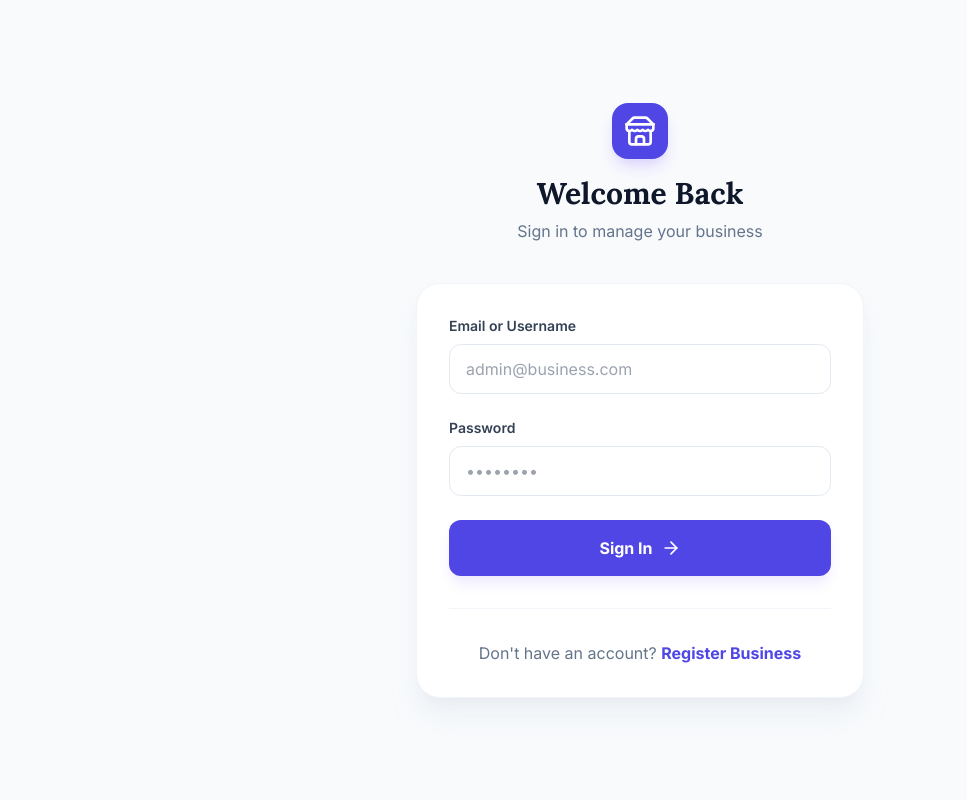
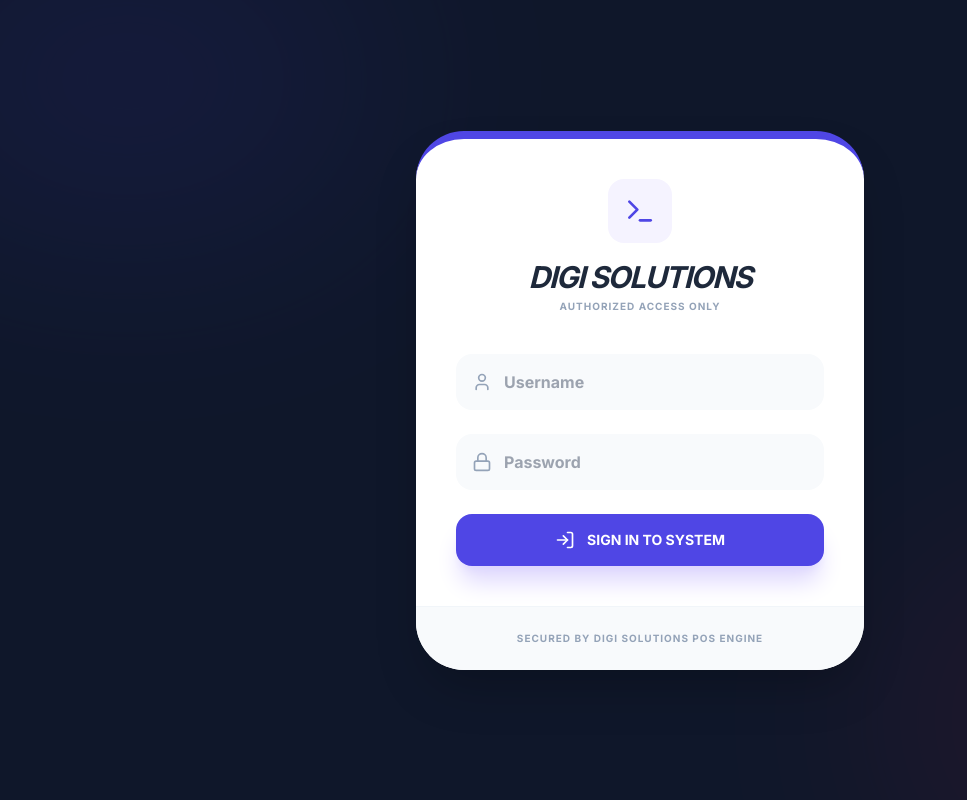
Before and after one commit to ThanushDev/Smart-POS-System, a React (Vite) app: page / in a window 1280 px wide. Shown: the whole page, without its empty margins (0-967 px from the left). Built offline with nearby package versions, Linux system fonts and the light colour scheme; no server answers; what @radix-ui/themes would draw is missing.

Commit message:
Update Login.tsx

```diff
--- a/src/pages/Login.tsx
+++ b/src/pages/Login.tsx
@@ -1,78 +1,101 @@
 import React, { useState } from 'react';
-    import { Link, useNavigate } from 'react-router-dom';
-    import { Store, ArrowRight } from 'lucide-react';
+import axios from 'axios';
 import { toast } from 'react-toastify';
+import { LogIn, Lock, User, Terminal } from 'lucide-react';
 
 const Login = () => {
-      const navigate = useNavigate();
-      const [username, setUsername] = useState('');
-      const [password, setPassword] = useState('');
+  const [formData, setFormData] = useState({ username: '', password: '' });
+  const [isLoading, setIsLoading] = useState(false);
 
-      const handleSubmit = (e: React.FormEvent) => {
+  const handleLogin = async (e: React.FormEvent) => {
     e.preventDefault();
+    setIsLoading(true);
 
-        const users = JSON.parse(localStorage.getItem('users') || '[]');
-        const user = users.find((u: any) => u.username === username && u.password === password);
+    try {
+      const res = await axios.post('/api/auth/login', formData);
 
-        if (user) {
+      if (res.data.success) {
+        const user = res.data.user;
+
+        // 1. User තොරතුරු LocalStorage හි සේව් කිරීම (පද්ධතිය පුරා භාවිතා කිරීමට)
         localStorage.setItem('currentUser', JSON.stringify(user));
         toast.success(`Welcome back, ${user.name}!`);
-          navigate('/dashboard');
+
+        // 2. Role එක අනුව අදාළ පිටුවට යොමු කිරීම
+        if (user.role === 'Admin') {
+          // Admin නම් Dashboard එකට
+          window.location.href = '/dashboard';
         } else {
-          toast.error("Invalid credentials. Please try again.");
+          // Staff/Employee නම් කෙලින්ම Cashier Counter (New Bill) එකට
+          window.location.href = '/new-bill';
+        }
+      }
+    } catch (err: any) {
+      toast.error(err.response?.data?.message || "Login failed. Please check credentials.");
+    } finally {
+      setIsLoading(false);
     }
   };
 
   return (
-        <div className="min-h-screen bg-slate-50 flex items-center justify-center p-6">
-          <div className="w-full max-w-md">
-            <div className="text-center mb-10">
-              <div className="inline-flex p-3 bg-indigo-600 rounded-2xl mb-4 shadow-lg shadow-indigo-200">
-                <Store className="text-white" size={32} />
-              </div>
-              <h1 className="text-3xl font-serif font-bold text-slate-900">Welcome Back</h1>
-              <p className="text-slate-500 mt-2">Sign in to manage your business</p>
+    <div className="min-h-screen bg-slate-900 flex items-center justify-center p-6 relative overflow-hidden">
+      {/* Background Decorative Elements */}
+      <div className="absolute top-0 left-0 w-full h-full opacity-10 pointer-events-none">
+        <div className="absolute top-[-10%] left-[-10%] w-[40%] h-[40%] bg-indigo-600 rounded-full blur-[120px]"></div>
+        <div className="absolute bottom-[-10%] right-[-10%] w-[40%] h-[40%] bg-rose-600 rounded-full blur-[120px]"></div>
       </div>
 
-            <div className="bg-white p-8 rounded-3xl shadow-xl shadow-slate-200/50 border border-slate-100">
-              <form onSubmit={handleSubmit} className="space-y-6">
-                <div>
-                  <label className="block text-sm font-semibold text-slate-700 mb-2">Email or Username</label>
+      <div className="w-full max-w-md relative z-10">
+        <div className="bg-white rounded-[3rem] shadow-2xl overflow-hidden border-t-8 border-indigo-600">
+          <div className="p-10">
+            <header className="text-center mb-10">
+              <div className="inline-flex items-center justify-center w-16 h-16 bg-indigo-50 text-indigo-600 rounded-2xl mb-4">
+                <Terminal size={32} />
+              </div>
+              <h1 className="text-3xl font-black italic text-slate-800 uppercase tracking-tighter">DIGI SOLUTIONS</h1>
+              <p className="text-slate-400 font-bold uppercase text-[10px] tracking-widest mt-1">Authorized Access Only</p>
+            </header>
+
+            <form onSubmit={handleLogin} className="space-y-6">
+              <div className="relative group">
+                <User className="absolute left-4 top-1/2 -translate-y-1/2 text-slate-400 group-focus-within:text-indigo-600 transition-colors" size={20} />
                 <input
                   type="text"
+                  placeholder="Username"
+                  className="w-full pl-12 pr-4 py-4 bg-slate-50 rounded-2xl border-none outline-none focus:ring-2 focus:ring-indigo-100 font-bold text-slate-700"
                   required
-                    value={username}
-                    onChange={(e) => setUsername(e.target.value)}
-                    className="w-full px-4 py-3 rounded-xl border border-slate-200 focus:ring-2 focus:ring-indigo-500/20 focus:border-indigo-500 outline-none transition-all"
-                    placeholder="admin@business.com"
+                  onChange={(e) => setFormData({ ...formData, username: e.target.value })}
                 />
               </div>
-                <div>
-                  <label className="block text-sm font-semibold text-slate-700 mb-2">Password</label>
+
+              <div className="relative group">
+                <Lock className="absolute left-4 top-1/2 -translate-y-1/2 text-slate-400 group-focus-within:text-indigo-600 transition-colors" size={20} />
                 <input
                   type="password"
+                  placeholder="Password"
+                  className="w-full pl-12 pr-4 py-4 bg-slate-50 rounded-2xl border-none outline-none focus:ring-2 focus:ring-indigo-100 font-bold text-slate-700"
                   required
-                    value={password}
-                    onChange={(e) => setPassword(e.target.value)}
-                    className="w-full px-4 py-3 rounded-xl border border-slate-200 focus:ring-2 focus:ring-indigo-500/20 focus:border-indigo-500 outline-none transition-all"
-                    placeholder="••••••••"
+                  onChange={(e) => setFormData({ ...formData, password: e.target.value })}
                 />
               </div>
+
               <button
                 type="submit"
-                  className="w-full py-4 bg-indigo-600 text-white rounded-xl font-bold flex items-center justify-center gap-2 hover:bg-indigo-700 transition-all shadow-lg shadow-indigo-100 group"
+                disabled={isLoading}
+                className="w-full py-4 bg-indigo-600 text-white rounded-2xl font-black uppercase text-sm shadow-xl shadow-indigo-200 hover:bg-indigo-700 transition-all flex items-center justify-center gap-3 active:scale-95 disabled:opacity-50"
               >
-                  Sign In
-                  <ArrowRight size={20} className="group-hover:translate-x-1 transition-transform" />
+                {isLoading ? "Authenticating..." : (
+                  <>
+                    <LogIn size={20} /> Sign In to System
+                  </>
+                )}
               </button>
             </form>
+          </div>
 
-              <div className="mt-8 pt-8 border-t border-slate-100 text-center">
-                <p className="text-slate-500">
-                  Don't have an account?{' '}
-                  <Link to="/register" className="text-indigo-600 font-bold hover:underline">
-                    Register Business
-                  </Link>
+          <div className="bg-slate-50 p-6 text-center border-t border-slate-100">
+            <p className="text-[10px] font-black text-slate-400 uppercase tracking-widest">
+              Secured by Digi Solutions POS Engine
             </p>
           </div>
         </div>
```
Lines whose indentation alone changed are shown as unchanged.
